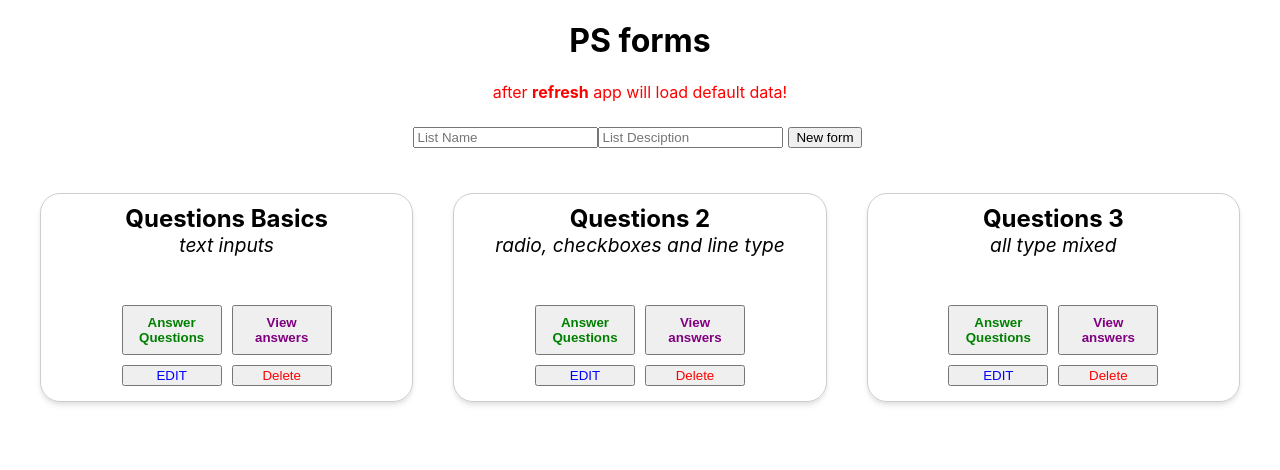
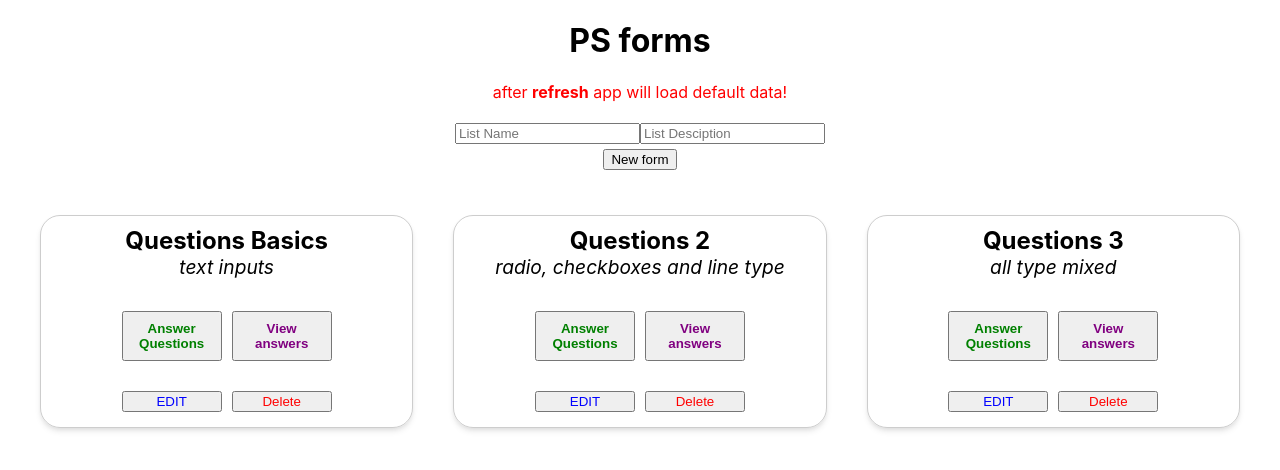
Before and after one commit to patryk-siewiera/iterators, a React (Create React App) app: page / in a window 1280 px wide. Shown: the top 470 px of the page. Built offline with nearby package versions, Linux system fonts and the light colour scheme; no server answers.

Commit message:
feat: show answers

```diff
--- a/src/App.css
+++ b/src/App.css
@@ -107,10 +107,14 @@ ol {
 	padding: 0;
 }
 .nameAndDesc {
-	height: 6rem;
+	height: 5rem;
 }
 
 .refreshWarning {
 	margin-bottom: 20px;
 	color: red;
 }
+
+.heightButtons {
+	padding: 0px 50px 20px 50px;
+}
--- a/src/App.js
+++ b/src/App.js
@@ -46,6 +46,7 @@ function App({ onEdit, onView, onAnswer }) {
 					value={description}
 				/>
 				{/* https://youtu.be/pCA4qpQDZD8?t=1160 */}
+				<div>
 					<button
 						type="submit"
 						onClick={(e) =>
@@ -61,6 +62,7 @@ function App({ onEdit, onView, onAnswer }) {
 						New form
 					</button>
 				</div>
+			</div>
 			<div className="list">
 				<ul>
 					{formList.map((e) => {
@@ -74,6 +76,8 @@ function App({ onEdit, onView, onAnswer }) {
 										<i>{e.description}</i>
 									</div>
 								</div>
+								<div className="heightButtons">
+									{" "}
 									<button
 										className="answerQuestion"
 										onClick={() => {
@@ -88,6 +92,7 @@ function App({ onEdit, onView, onAnswer }) {
 									>
 										View answers
 									</button>
+								</div>
 								<div className="actions">
 									<button
 										className="edit"
--- a/src/api.js
+++ b/src/api.js
@@ -99,7 +99,7 @@ const allFormQuestionsByFormId = (formId) => {
 
 const viewAnswersByFormId = (formId) => {
 	// return JSON.stringify(answersToForms, null, 2);
-	return answersToForms;
+	return answersToForms[formId];
 };
 
 let questionInForms = {
@@ -126,7 +126,7 @@ let answersToForms = {
 			2: ["English"],
 		},
 	},
-	1: { 2: { "What languages do you speak": "" } },
+	1: { 0: { "What languages do you speak": "" } },
 };
 
 const api = {
@@ -146,7 +146,8 @@ const api = {
 	getAnswers(id) {
 		fetch("/answers/" + id);
 		return new Promise((res, rej) => {
-			res(viewAnswersByFormId);
+			// console.info("id", id, viewAnswersByFormId(id));
+			res(viewAnswersByFormId(id));
 		});
 	},
 	createForm(data) {
--- a/src/viewAnswers.js
+++ b/src/viewAnswers.js
@@ -4,16 +4,29 @@ import api from "./api";
 
 export default function ViewAnswers(props) {
 	const { id } = useParams();
-	const [answer, setAnswer] = useState("");
+	const [answer, setAnswer] = useState([]);
 	const history = useHistory();
 
 	function getAnswersToDisplay(id) {
-		return api.getAnswers(id).then((q) => setAnswer(q));
+		return api.getAnswers(id);
 	}
 
+	const [answers, setAnswers] = useState([]);
+	const [answerIds, setAnswerIds] = useState([]);
+
 	useEffect(() => {
-		getAnswersToDisplay(id);
-	});
+		getAnswersToDisplay(id).then((q) => {
+			setAnswer(q);
+			// debugger;
+			setAnswers(Object.values(q));
+			setAnswerIds(Object.keys(q));
+		});
+	}, []);
+
+	function iterateOverObjects(data) {
+		console.log(data);
+		// data.map((e) => <div>{e}</div>);
+	}
 
 	return (
 		<>
@@ -22,8 +35,12 @@ export default function ViewAnswers(props) {
 					Go back{" "}
 				</button>
 			</div>
-			{JSON.stringify(answer[id], null, 2)}
-			{console.log(answer[id])}
+
+			<p>q ids: {JSON.stringify(answerIds)}</p>
+			<p>q textx: {JSON.stringify(answers.map((ans) => ans[1]))}</p>
+			<p>q options: {JSON.stringify(answers.map((ans) => ans[2]))}</p>
+
+			{JSON.stringify(answers)}
 		</>
 	);
 }
```
Lines whose indentation alone changed are shown as unchanged.
